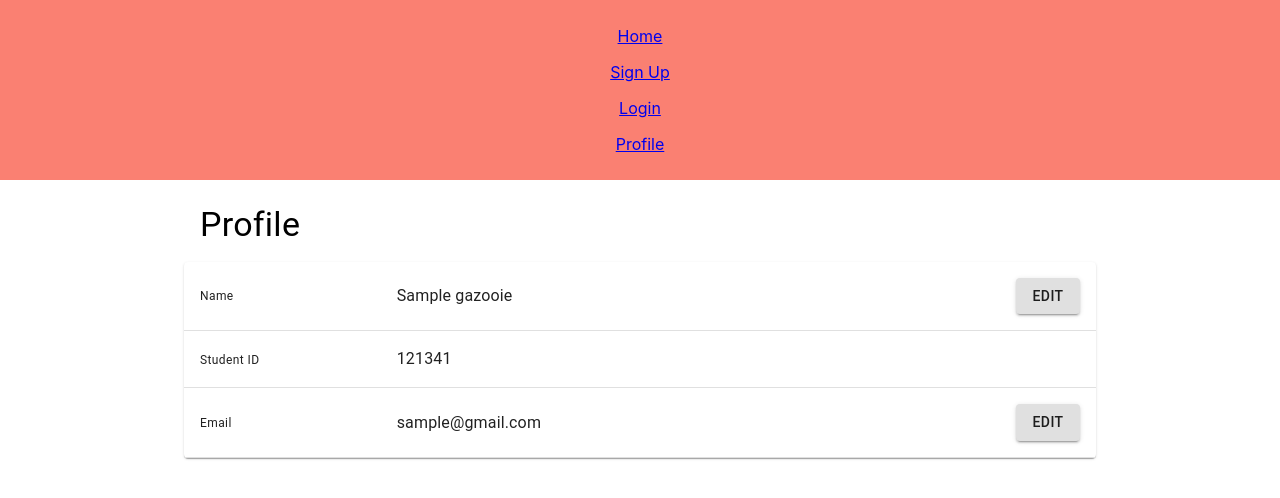
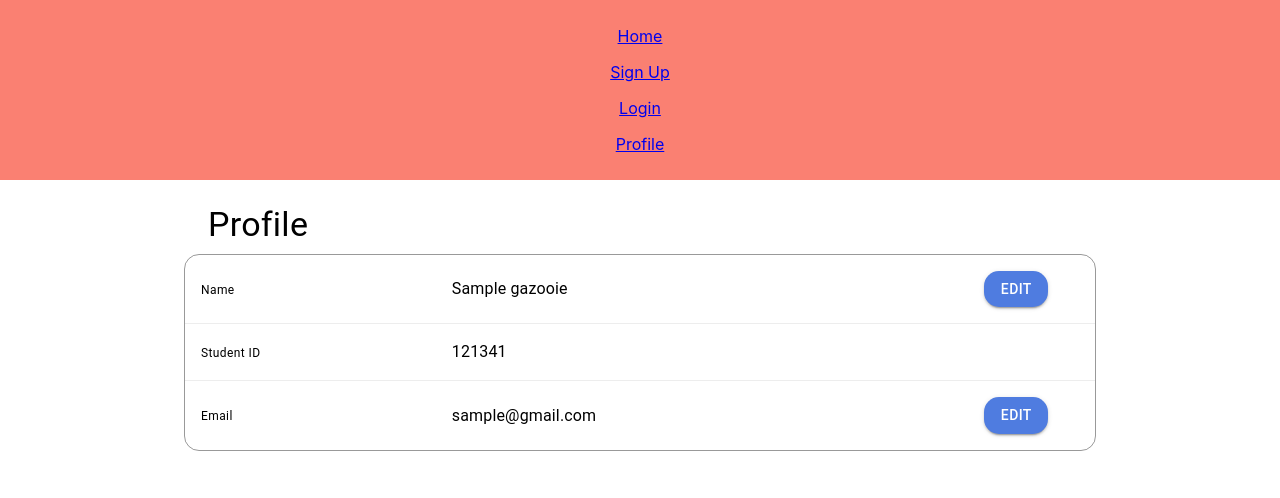
Before and after one commit to AndrewDucDanhDo/Software-Engineering-Studio-2A, a React (Create React App) app in the folder frontend/: page /profile in a window 1280 px wide. Shown: the top 498 px of the page. Built offline with nearby package versions, Linux system fonts and the light colour scheme.

Commit message:
Improved profile ui styling and design

```diff
--- a/frontend/src/components/profile/index.js
+++ b/frontend/src/components/profile/index.js
@@ -1,43 +1,47 @@
 import React from "react"
-import {Box, Container, Paper, Table, TableBody, Typography} from "@material-ui/core";
 import ProfileRow from "./profileRow";
+import { makeStyles } from "@material-ui/core/styles";
+import Typography from "@material-ui/core/Typography";
+import Container from "@material-ui/core/Container";
+import Box from "@material-ui/core/Box";
+import BoxedSpace from "../common/boxedSpace";
 
-export default class Profile extends React.Component {
+const useStyles = makeStyles((theme) => ({
+    row: {
+        marginTop: theme.spacing(2),
+        marginBottom: theme.spacing(2)
+    },
+    divider: {
+        width: "100%",
+        borderBottom: "solid 1px rgba(0, 0, 0, 0.07)"
+    },
+}));
 
-    constructor(props) {
-        super(props);
+export default function Profile () {
+    const classes = useStyles();
 
-        this.state = {
-
-        };
-    }
-
-    fetchProfile() {
+    function fetchProfile() {
         // TODO: Get profile data from the backend here.
     }
 
-    render() {
-        return (
-            <Box m={3}>
-                <Container maxWidth="md">
-                    <Typography variant="h4">
-                        <Box  my={2} ml={2} textAlign="left">Profile</Box>
-                    </Typography>
+    let divider = (<Box className={classes.divider}/>);
 
-                    <Table component={Paper} style={{tableLayout: "fixed"}}>
-                        <colgroup>
-                            <col style={{width: "22%"}}/>
-                            <col style={{width: "55%"}}/>
-                            <col style={{width: "25%"}}/>
-                        </colgroup>
-                        <TableBody>
-                            <ProfileRow title="Name" value="Sample gazooie" editable/>
-                            <ProfileRow title="Student ID" value="121341"/>
-                            <ProfileRow title="Email" value="sample@gmail.com" editable/>
-                        </TableBody>
-                    </Table>
-                </Container>
-            </Box>
-        )
-    }
+    return (
+        <Box m={3}>
+            <Container maxWidth="md">
+
+                <Box textAlign="left" ml={3} my={1}>
+                    <Typography variant="h4">Profile</Typography>
+                </Box>
+
+                <BoxedSpace>
+                    <ProfileRow className={classes.row} title="Name" value="Sample gazooie" editable/>
+                    {divider}
+                    <ProfileRow className={classes.row} title="Student ID" value="121341"/>
+                    {divider}
+                    <ProfileRow className={classes.row} title="Email" value="sample@gmail.com" editable/>
+                </BoxedSpace>
+            </Container>
+        </Box>
+    );
 }
--- a/frontend/src/components/profile/profileRow.js
+++ b/frontend/src/components/profile/profileRow.js
@@ -1,72 +1,54 @@
-import React from "react";
-import {Button, TableCell, TableRow, TextField, Typography} from "@material-ui/core";
+import React, { useState } from "react";
+import Box from "@material-ui/core/Box";
+import Typography from "@material-ui/core/Typography";
+import TextField from "@material-ui/core/TextField";
+import RoundedButton from "../common/roundedButton";
 
-export default class ProfileRow extends React.Component {
+export default function ProfileRow(props) {
+    const [value, setValue] = useState(props.value);
+    const [editMode, setEditMode] = useState(false);
 
-    constructor(props) {
-        super(props);
+    function handleSave() {
+        // TODO: Upload the new data towards the backend here.
 
-        this.state = {
-            isEditMode: false,
-            value: this.props.value
-        };
-
-        this.handleEdit = this.handleEdit.bind(this);
-        this.handleSave = this.handleSave.bind(this);
-        this.handleValueChange = this.handleValueChange.bind(this);
+        setEditMode(false);
     }
 
-    handleEdit() {
-        this.setState({
-            isEditMode: true
-        });
+    function handleValueChange(event) {
+        setValue(event.target.value)
     }
 
-    handleSave() {
-        // TODO: Upload the new data towards the backend here.
+    const valueText = (
+        <Box textAlign="left">
+            <Typography variant="body1" >{value}</Typography>
+        </Box>
+    );
+    const editableValueText = (<TextField fullWidth size="small" value={value} onChange={handleValueChange}/>)
 
-        this.setState({
-            isEditMode: false
-        });
+    function editCell() {
+        if (props.editable) {
+
+            if (!editMode) {
+                return (<RoundedButton variant="contained" onClick={() => setEditMode(true)}>Edit</RoundedButton>)
+            } else {
+                return (<RoundedButton variant="contained" onClick={handleSave}>Save</RoundedButton>)
+            }
+        }
+        // Add an empty box so to help with position via flexbox.
+        return (<Box></Box>);
     }
 
-    handleValueChange(event) {
-        this.setState({value: event.target.value})
-    }
-
-    getText() {
-        return (<Typography variant="body1" >{this.state.value}</Typography>)
-    }
-
-    getEditableText() {
-        return (<TextField fullWidth size="small" value={this.state.value} onChange={this.handleValueChange}/>)
-    }
-
-    getEditCell() {
-        if (this.props.editable) {
-
-            if (!this.state.isEditMode) {
-                return (<Button variant="contained" onClick={this.handleEdit}>Edit</Button>)
-            } else {
-                return (<Button variant="contained" onClick={this.handleSave}>Save</Button>)
-            }
-        }
-        return null;
-    }
-
-    render() {
-        return (
-            <TableRow>
-                <TableCell align="left" size="small">
-                    <Typography variant="caption">{this.props.title}</Typography>
-                </TableCell>
-                <TableCell align="left">
-                    {this.state.isEditMode ? this.getEditableText() : this.getText()}
-                </TableCell>
-                <TableCell align="right">
-                    {this.getEditCell()}
-                </TableCell>
-            </TableRow>
-        )
-    }
+    return (
+        <Box className={props.className} display="flex" flexDirection="row" px={2} justify="space-between" alignItems="center">
+            <Box flex={2} textAlign="left">
+                <Typography variant="caption">{props.title}</Typography>
+            </Box>
+            <Box flex={4}>
+                {editMode ? editableValueText : valueText}
+            </Box>
+            <Box flex={1}>
+                {editCell()}
+            </Box>
+        </Box>
+    )
 }
```
